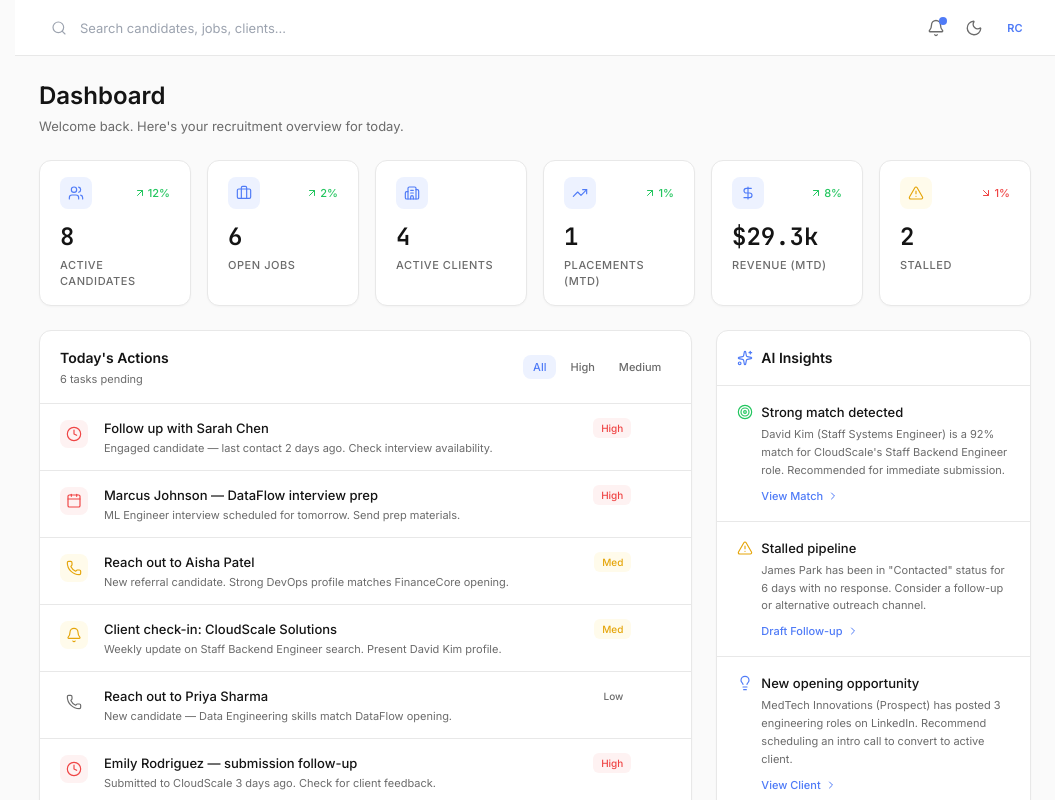
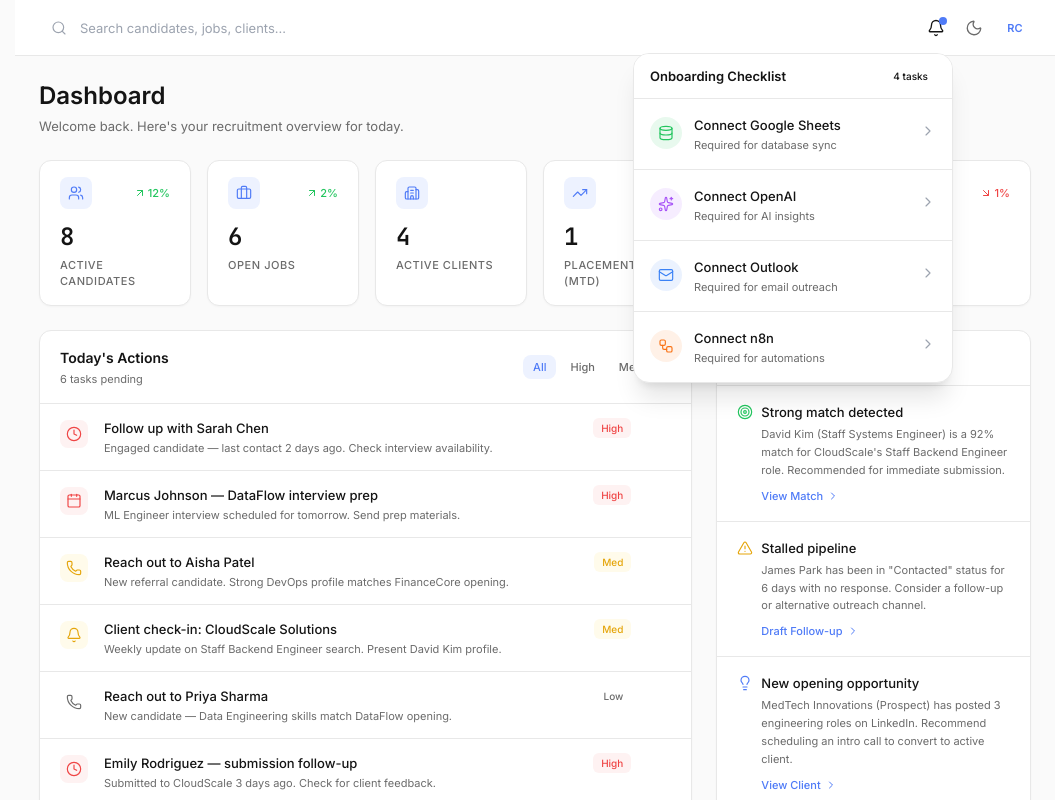
Before and after one commit to slashmcp/MVP, a Next.js app: page / in a window 1280 px wide. Both pictures are taken after a click on the button 1161 px from the left and 27 px from the top of the page. Shown: the top 800 px of the page, without its empty margins (225-1280 px from the left). Built offline with nearby package versions, Linux system fonts and the light colour scheme.

Commit message:
Add onboarding checklist dropdown to notification bell

```diff
--- a/src/components/layout/Header.tsx
+++ b/src/components/layout/Header.tsx
@@ -8,17 +8,40 @@ import {
   Moon,
   Bell,
   Menu,
+  Database,
+  Sparkles,
+  Mail,
+  Workflow,
+  ChevronRight,
 } from 'lucide-react';
-import { useEffect, useState } from 'react';
+import { useEffect, useState, useRef } from 'react';
 
 export function Header() {
   const { theme, setTheme } = useTheme();
-  const { globalSearch, setGlobalSearch, setSidebarMobileOpen } = useAppStore();
+  const { globalSearch, setGlobalSearch, setSidebarMobileOpen, showCredentialPrompt } = useAppStore();
   const [mounted, setMounted] = useState(false);
+  const [showNotifications, setShowNotifications] = useState(false);
+  const notifRef = useRef<HTMLDivElement>(null);
 
   useEffect(() => {
     setMounted(true);
+
+    // Close notifications when clicking outside
+    const handleClickOutside = (e: MouseEvent) => {
+      if (notifRef.current && !notifRef.current.contains(e.target as Node)) {
+        setShowNotifications(false);
+      }
+    };
+    document.addEventListener('mousedown', handleClickOutside);
+    return () => document.removeEventListener('mousedown', handleClickOutside);
   }, []);
+
+  const onboardingTasks = [
+    { id: 'google-sheets', title: 'Connect Google Sheets', desc: 'Required for database sync', icon: Database, color: 'text-green-500', bg: 'bg-green-500/10' },
+    { id: 'openai', title: 'Connect OpenAI', desc: 'Required for AI insights', icon: Sparkles, color: 'text-purple-500', bg: 'bg-purple-500/10' },
+    { id: 'outlook', title: 'Connect Outlook', desc: 'Required for email outreach', icon: Mail, color: 'text-blue-500', bg: 'bg-blue-500/10' },
+    { id: 'n8n', title: 'Connect n8n', desc: 'Required for automations', icon: Workflow, color: 'text-orange-500', bg: 'bg-orange-500/10' },
+  ];
 
   return (
     <header className="h-14 border-b border-border bg-surface flex items-center justify-between px-4 lg:px-6 sticky top-0 z-20">
@@ -62,14 +85,52 @@ export function Header() {
       {/* Right actions */}
       <div className="flex items-center gap-1 ml-2">
         {/* Notifications */}
+        <div className="relative" ref={notifRef}>
           <button
-          className="relative p-2 rounded-md text-text-secondary hover:text-text-primary hover:bg-[var(--surface-elevated)] transition-all duration-150"
+            onClick={() => setShowNotifications(!showNotifications)}
+            className={`relative p-2 rounded-md transition-all duration-150 ${showNotifications ? 'bg-[var(--surface-elevated)] text-text-primary' : 'text-text-secondary hover:text-text-primary hover:bg-[var(--surface-elevated)]'}`}
             aria-label="Notifications"
             id="notifications-btn"
           >
             <Bell className="w-[18px] h-[18px]" strokeWidth={1.75} />
             <span className="absolute top-1.5 right-1.5 w-2 h-2 bg-accent rounded-full" />
           </button>
+
+          {/* Notifications Dropdown */}
+          {showNotifications && (
+            <div className="absolute right-0 mt-2 w-80 bg-surface border border-border rounded-xl shadow-xl overflow-hidden animate-slide-up z-50">
+              <div className="px-4 py-3 border-b border-border bg-[var(--surface-elevated)] flex items-center justify-between">
+                <h3 className="text-sm font-semibold text-text-primary">Onboarding Checklist</h3>
+                <span className="badge badge-accent text-[10px]">4 tasks</span>
+              </div>
+              <div className="max-h-[400px] overflow-y-auto">
+                {onboardingTasks.map((task) => (
+                  <button
+                    key={task.id}
+                    onClick={() => {
+                      setShowNotifications(false);
+                      showCredentialPrompt({ service: task.id as any, feature: 'System Integration' });
+                    }}
+                    className="w-full text-left p-4 border-b border-border last:border-b-0 hover:bg-[var(--surface-elevated)] transition-colors flex items-start gap-3 group"
+                  >
+                    <div className={`w-8 h-8 rounded-full flex items-center justify-center flex-shrink-0 mt-0.5 ${task.bg} ${task.color}`}>
+                      <task.icon className="w-4 h-4" strokeWidth={1.75} />
+                    </div>
+                    <div className="flex-1 min-w-0">
+                      <p className="text-sm font-medium text-text-primary group-hover:text-accent transition-colors">
+                        {task.title}
+                      </p>
+                      <p className="text-xs text-text-secondary mt-0.5">
+                        {task.desc}
+                      </p>
+                    </div>
+                    <ChevronRight className="w-4 h-4 text-text-tertiary group-hover:text-accent transition-colors mt-2" strokeWidth={1.75} />
+                  </button>
+                ))}
+              </div>
+            </div>
+          )}
+        </div>
 
         {/* Theme toggle */}
         {mounted && (
```
Lines whose indentation alone changed are shown as unchanged.
